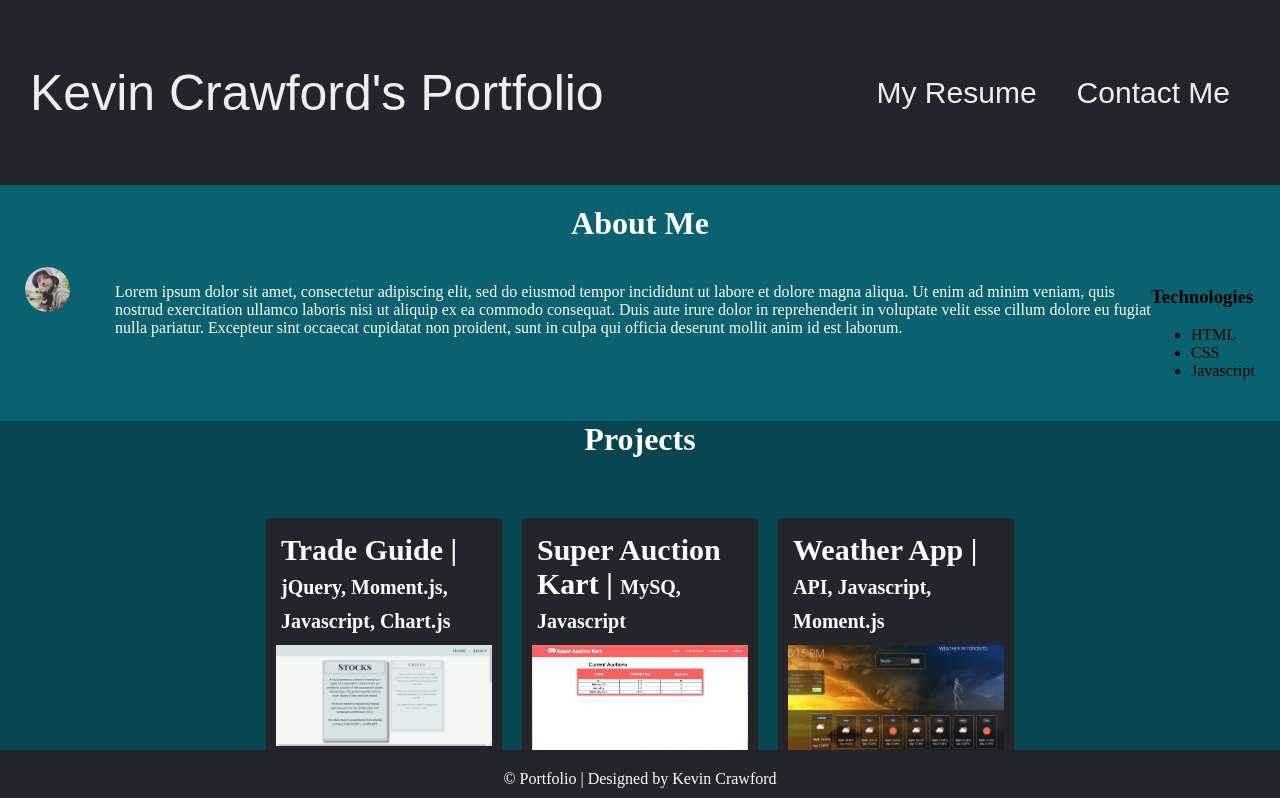
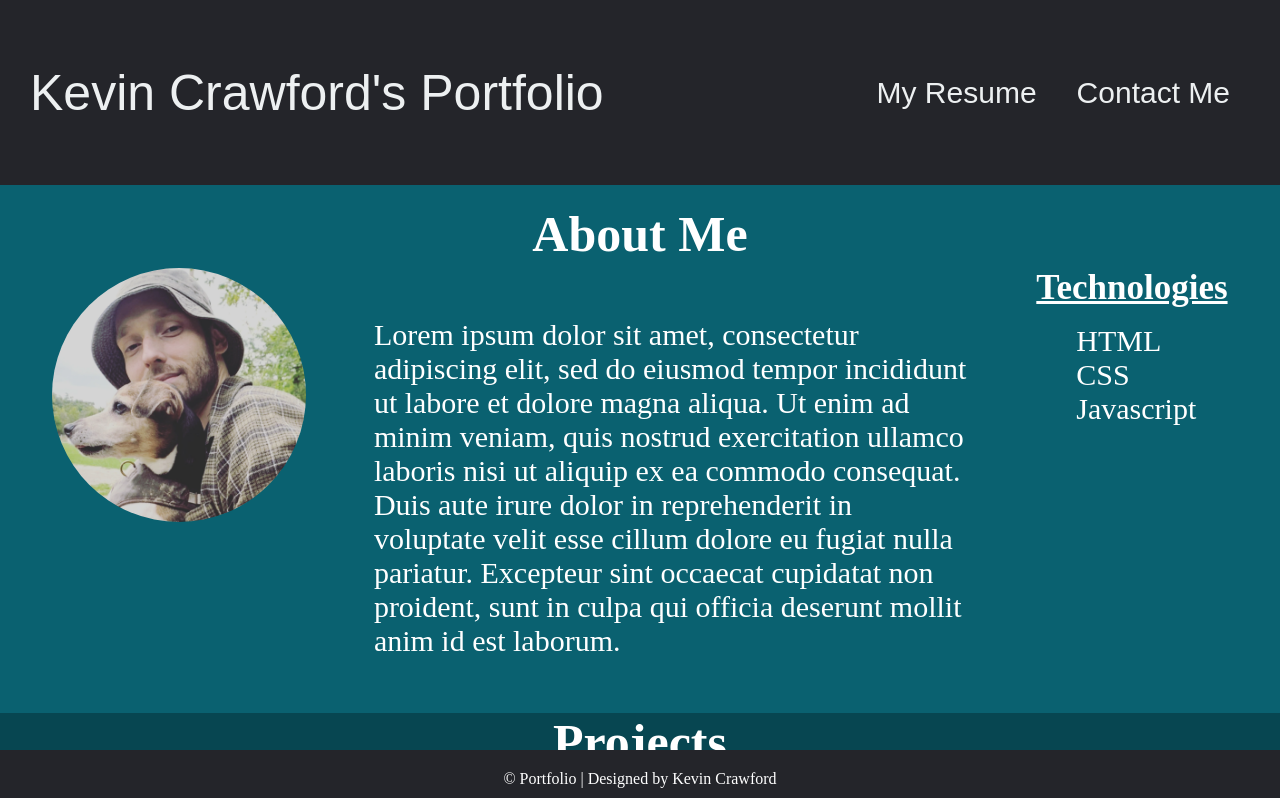
Before and after one commit to kcrawford101/portfolio_2.0, a React (Create React App) app: page / in a window 1280 px wide. Shown: the top 798 px of the page. Built offline with nearby package versions, Linux system fonts and the light colour scheme.

Commit message:
fixed about container sizing and positioning

```diff
--- a/src/Components/About/About.css
+++ b/src/Components/About/About.css
@@ -5,7 +5,7 @@
 .profile-pic img {
     margin: 0px;
     padding: 0px;
-    width: 50%;
+    width: 100%;
     border-radius: 50%;
     /* float: left; */
 }
@@ -13,7 +13,7 @@
 .about-title {
     margin: 0px;
     text-align: center;
-    font-size: 2em;
+    font-size: 50px;
     color: white;
     /* background-color: rgba(0, 0, 0, 0.281); */
 }
@@ -22,11 +22,31 @@
     /* background-color: rgba(0, 0, 0, 0.281); */
     display: flex;
     /* flex-wrap: wrap; */
-    padding: 25px;
-    /* justify-content:space-evenly; */
+    padding: 5px;
+    justify-content:space-evenly;
 }
 
-.about-info p{
+.about-info {
+    width: 50%;
+}
+
+.about-info p {
+    padding: 20px;
+    font-size: 30px;
     color: white;
     float: right;
 }
+
+.about-tech {
+    margin: 0px;
+    font-size: 35px;
+    color: white;
+    text-decoration: underline;
+}
+
+.about-tech ul, li{
+    list-style: none;
+    margin: 0px;
+    font-size: 30px;
+    color: white;
+}
--- a/src/Components/Projects/Projects.css
+++ b/src/Components/Projects/Projects.css
@@ -1,7 +1,7 @@
 .project-title {
     margin: 0px;
     text-align: center;
-    font-size: 2em;
+    font-size: 50px;
     color: white;
     background-color: rgba(0, 0, 0, 0.281);
 }
```
